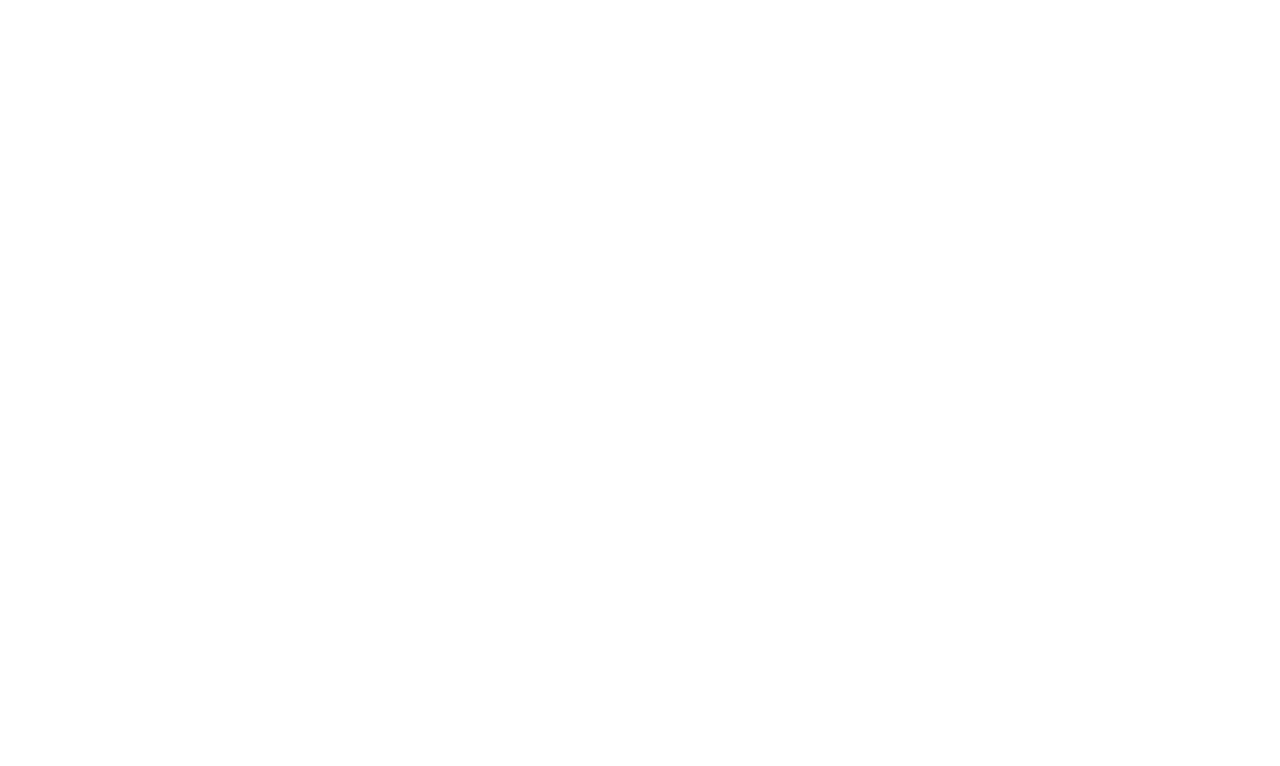
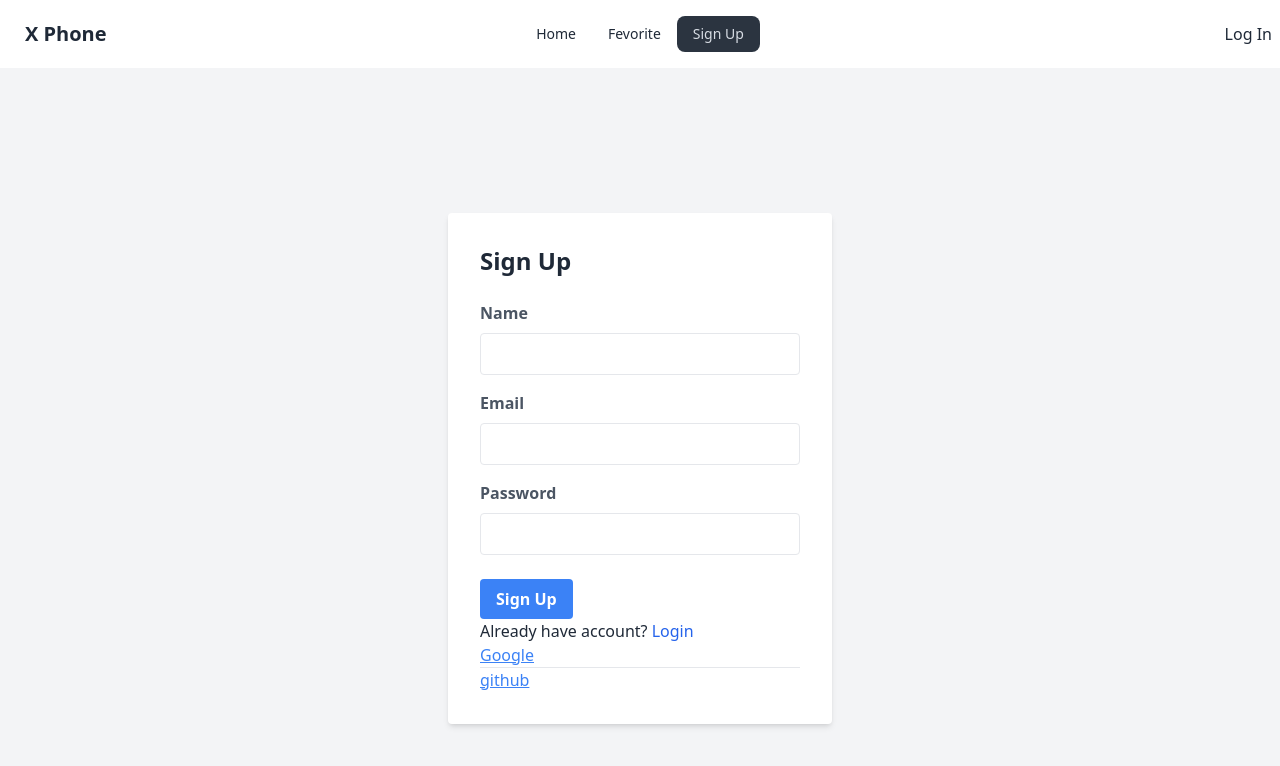
Before and after one commit to Fardin7864/phoneShop, a React (Vite) app: page /signup in a window 1280 px wide. Before the commit this address had no page. Shown: the top 766 px of the page. Built offline with nearby package versions, Linux system fonts and the light colour scheme; no server answers.

Commit message:
add login and authantication

```diff
--- /dev/null
+++ b/src/components/Login/Login.jsx
@@ -0,0 +1,53 @@
+import { Link } from "react-router-dom";
+import SocialLogin from "../SocialLogin/SocialLogin";
+
+const Login = () => {
+
+
+    const handleSubmit = (e) => {
+        e.preventDefault();
+        const email = e.target.email.value;
+        const password = e.target.password.value;
+        // You can handle form submission here, e.g., send data to an API
+        console.log(name,email,password);
+      };
+
+
+    return (
+        <div className="bg-gray-100 min-h-screen flex items-center justify-center">
+        <div className="bg-white p-8 rounded shadow-md w-96">
+          <h2 className="text-2xl font-semibold mb-6">Log In</h2>
+          <form onSubmit={handleSubmit}>
+            <div className="mb-4">
+              <label className="block text-gray-600 font-semibold mb-2">Email</label>
+              <input
+                type="email"
+                name="email"
+                className="border rounded w-full py-2 px-3 focus:outline-none focus:border-blue-500"
+                required
+              />
+            </div>
+            <div className="mb-6">
+              <label className="block text-gray-600 font-semibold mb-2">Password</label>
+              <input
+                type="password"
+                name="password"
+                className="border rounded w-full py-2 px-3 focus:outline-none focus:border-blue-500"
+                required
+              />
+            </div>
+            <button
+              type="submit"
+              className="bg-blue-500 text-white font-semibold py-2 px-4 rounded hover:bg-blue-600 focus:outline-none"
+            >
+              Sign Up
+            </button>
+          </form>
+          <Link to='/signup'>Don't have account? <span className="text-blue-600">Sign Up</span></Link>
+            <SocialLogin></SocialLogin>
+        </div>
+      </div>
+    );
+};
+
+export default Login;
--- a/src/components/Navbar/Navbar.jsx
+++ b/src/components/Navbar/Navbar.jsx
@@ -1,6 +1,38 @@
-import { NavLink } from "react-router-dom";
+import { useContext } from "react";
+import { Link, NavLink } from "react-router-dom";
+import { AuthContext } from "../../providers/AuthProvider";
 
 const Navbar = () => {
+  const {user, logOut} = useContext(AuthContext);
+
+  const signOut = () => {
+    logOut();
+   }
+
+  const navLinks = (
+    <>
+      <li>
+        <NavLink to="/">Home</NavLink>
+      </li>
+      <li>
+        <NavLink to="/fevorite">Fevorite</NavLink>
+      </li>
+      <li>
+        <NavLink to="/signup">Sign Up</NavLink>
+      </li>
+      { user &&
+        <>
+        <li>
+        <NavLink to="/profile">Profile</NavLink>
+      </li>
+      <li >
+       <Link>{user?.displayName || user?.email}</Link>
+      </li>
+         </>
+      }
+    </>
+  );
+
   return (
     <div className="navbar bg-base-100">
       <div className="navbar-start">
@@ -25,34 +57,23 @@
             tabIndex={0}
             className="menu menu-sm dropdown-content mt-3 z-[1] p-2 shadow bg-base-100 rounded-box w-52"
           >
-          <li>
-            <NavLink to='/'>Home</NavLink>
-          </li>
-          <li>
-            <NavLink to='/fevorite'>Fevorite</NavLink>
-          </li>
-          <li>
-            <NavLink to='/login'>Log In</NavLink>
-          </li>
+            {navLinks}
           </ul>
         </div>
         <a className="btn btn-ghost normal-case text-xl">X Phone</a>
       </div>
       <div className="navbar-center hidden lg:flex">
         <ul className="menu menu-horizontal px-1">
-          <li>
-            <NavLink to='/'>Home</NavLink>
-          </li>
-          <li>
-            <NavLink to='/fevorite'>Fevorite</NavLink>
-          </li>
-          <li>
-            <NavLink to='/login'>Log In</NavLink>
-          </li>
+          {navLinks}
         </ul>
       </div>
       <div className="navbar-end">
-        <a className="btn">Button</a>
+
+          { user &&
+            <>
+          <Link onClick={signOut}> Sign Out</Link>
+            </> || <Link to= '/login'>Log In</Link>
+          }
       </div>
     </div>
   );
--- /dev/null
+++ b/src/components/Profile/Profile.jsx
@@ -0,0 +1,36 @@
+import { useContext } from "react";
+import { AuthContext } from "../../providers/AuthProvider";
+
+const Profile = () => {
+    const {user}  = useContext(AuthContext);
+
+    const {photoURL, email, displayName} = user ? user : {};
+  return (
+    <div className="bg-white shadow-md rounded px-8 pt-6 pb-8 mb-4 w-1/3 mx-auto">
+      <div className="text-center">
+        <img
+          src={photoURL} // Replace with your profile image URL
+          alt="Profile"
+          className="w-32 h-32 rounded-full mx-auto mb-4"
+        />
+        <h2 className="text-xl font-bold text-gray-800">{displayName}</h2>
+        <p className="text-sm text-gray-600">Web Developer</p>
+      </div>
+      <div className="mt-6">
+        <h3 className="text-lg font-semibold text-gray-800">About Me</h3>
+        <p className="mt-2 text-gray-600">
+          Lorem ipsum dolor sit amet, consectetur adipiscing elit. Nulla consectetur lacus eu
+          nisi posuere, in venenatis neque fermentum.
+        </p>
+      </div>
+      <div className="mt-6">
+        <h3 className="text-lg font-semibold text-gray-800">Contact Information</h3>
+        <ul className="mt-2 text-gray-600">
+          <li>Email: {email}</li>
+        </ul>
+      </div>
+    </div>
+  );
+};
+
+export default Profile;
--- /dev/null
+++ b/src/components/Signup/SignUp.jsx
@@ -0,0 +1,87 @@
+import { Link, useNavigate } from "react-router-dom";
+import SocialLogin from "../SocialLogin/SocialLogin";
+import { useContext, useState } from "react";
+import { AuthContext } from "../../providers/AuthProvider";
+
+const SignUp = () => {
+const {signUp,user} = useContext(AuthContext);
+const [errorMsg, setErorMsg] = useState('');
+const navigat = useNavigate();
+
+      const handleSubmit = (e) => {
+        e.preventDefault();
+        const name = e.target.name.value;
+        const email = e.target.email.value;
+        const password = e.target.password.value;
+        // You can handle form submission here, e.g., send data to an API
+        if (password.length < 6 ) {
+            setErorMsg('Password must be 6 charectar or more!')
+        }
+        else{
+            signUp(email, password)
+            .then(() => {
+                navigat('/profile')
+            })
+            .catch(err => {
+                console.log(err.message)
+                if (err.message === 'Firebase: Error (auth/email-already-in-use).') {
+                    setErorMsg("This email address is already used!")
+                    e.target.email.value = '';
+                    e.target.password.value = '';
+                }
+            })
+        }
+    };
+
+    console.log(user);
+    return (
+
+    <div className="bg-gray-100 min-h-screen flex items-center justify-center">
+    <div className="bg-white p-8 rounded shadow-md w-96">
+      <h2 className="text-2xl font-semibold mb-6">Sign Up</h2>
+      <form onSubmit={handleSubmit}>
+        <div className="mb-4">
+          <label className="block text-gray-600 font-semibold mb-2">Name</label>
+          <input
+            type="text"
+            name="name"
+            className="border rounded w-full py-2 px-3 focus:outline-none focus:border-blue-500"
+            required
+          />
+        </div>
+        <div className="mb-4">
+          <label className="block text-gray-600 font-semibold mb-2">Email</label>
+          <input
+            type="email"
+            name="email"
+            className="border rounded w-full py-2 px-3 focus:outline-none focus:border-blue-500"
+            required
+          />
+        </div>
+        <div className="mb-6">
+          <label className="block text-gray-600 font-semibold mb-2">Password</label>
+          <input
+            type="password"
+            name="password"
+            className="border rounded w-full py-2 px-3 focus:outline-none focus:border-blue-500"
+            required
+          />
+        </div>
+        {  errorMsg &&
+         <p className="text-red-600">{errorMsg}</p>
+        }
+        <button
+          type="submit"
+          className="bg-blue-500 text-white font-semibold py-2 px-4 rounded hover:bg-blue-600 focus:outline-none"
+        >
+          Sign Up
+        </button>
+      </form>
+      <Link to='/login'>Already have account? <span className="text-blue-600">Login</span></Link>
+        <SocialLogin></SocialLogin>
+    </div>
+  </div>
+);
+};
+
+export default SignUp;
--- /dev/null
+++ b/src/components/SocialLogin/SocialLogin.jsx
@@ -0,0 +1,20 @@
+import { useContext } from "react";
+import { AuthContext } from "../../providers/AuthProvider";
+
+const SocialLogin = () => {
+    const {signUpWithSocial,gitProvider,googleProvider} = useContext(AuthContext);
+    const handleSocialLogin = (provider) =>{
+        signUpWithSocial(provider)
+        .then(result => {const Currentuser = result.user})
+        .catch(err => console.log(err.message))
+    }
+    return (
+        <div>
+            <a onClick={() => handleSocialLogin(googleProvider)} className="text-blue-500 underline">Google</a>
+            <hr />
+            <a onClick={() => handleSocialLogin(gitProvider)} className="text-blue-500 underline">github</a>
+        </div>
+    );
+};
+
+export default SocialLogin;
--- a/src/providers/AuthProvider.jsx
+++ b/src/providers/AuthProvider.jsx
@@ -1,18 +1,49 @@
 
-import { createUserWithEmailAndPassword } from "firebase/auth";
+import { GithubAuthProvider, GoogleAuthProvider, createUserWithEmailAndPassword, onAuthStateChanged, signInWithPopup, signOut } from "firebase/auth";
 import auth from '../firebase/firebase.config'
-import { createContext } from "react";
+import { createContext, useEffect, useState } from "react";
 
 export const AuthContext = createContext()
 const AuthProvider = ({children}) => {
 
+    const [user, setUser] = useState();
+
+    // Create user with email
     const signUp = ( email, password) =>{
        return createUserWithEmailAndPassword(auth, email, password)
     }
-    const fardin = {name: 'fardin'}
+    //Create user with google
+    const googleProvider = new GoogleAuthProvider();
+    // Create user with git-hub
+    const gitProvider = new GithubAuthProvider();
+
+    const signUpWithSocial = (Provider) =>{
+        return signInWithPopup(auth, Provider)
+    }
+        // Login with email and password
+        // const logIn = () =>{
+
+        // }
+    useEffect(() =>{
+       const unsubscribe = onAuthStateChanged(auth, (users) =>{
+            setUser(users);
+    })
+    return () => unsubscribe();
+    },[])
+
+    // SignOut
+    const logOut = () =>{
+        return signOut(auth);
+    }
+// console.log(user)
+    // exports on Authcontext
     const authInfo = {
         signUp,
-        fardin
+        signUpWithSocial,
+        googleProvider,
+        gitProvider,
+        user,
+        logOut,
     }
     return (
         <AuthContext.Provider value={authInfo}>
```
Also changed, not shown: src/routes/MainRout.jsx (+15 -0 lines).
